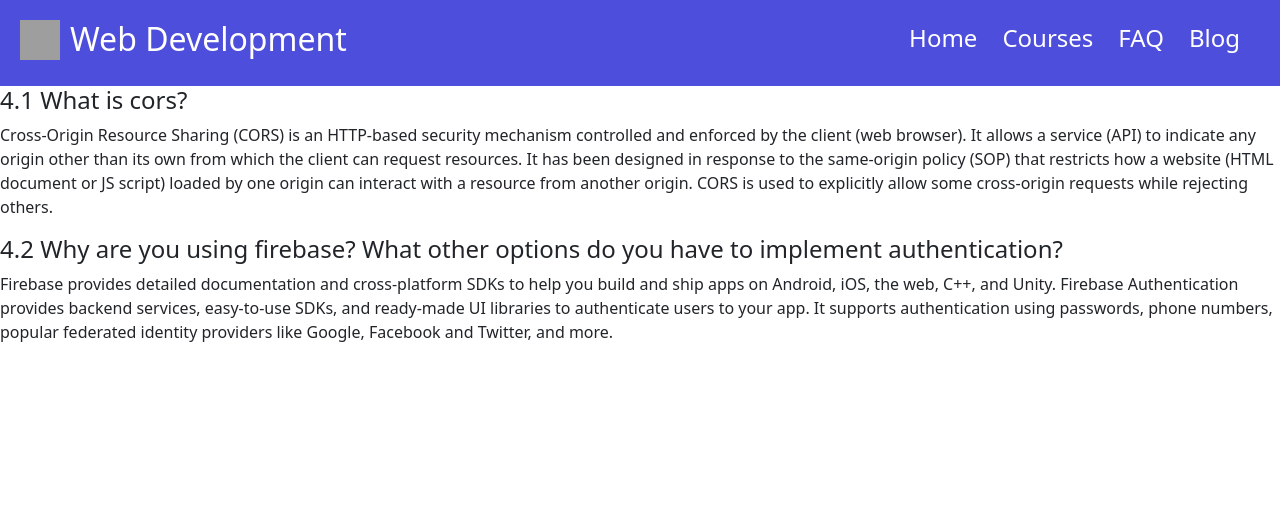
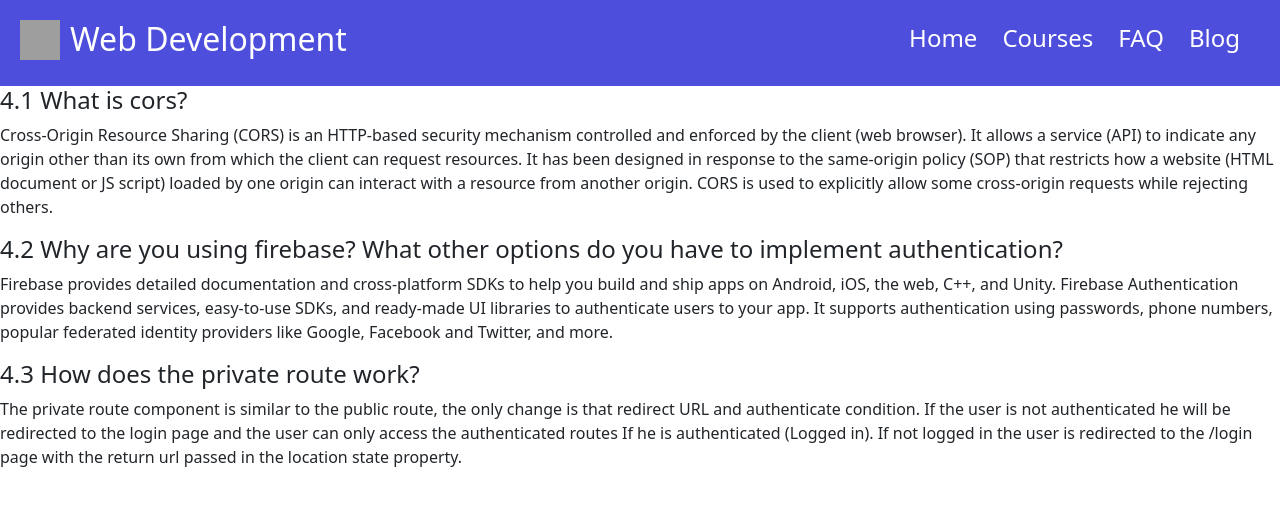
Before and after one commit to SharminAkter3/Learning-Platform-Client, a React (Create React App) app: page /blog in a window 1280 px wide. Shown: the top 506 px of the page. Built offline with nearby package versions, Linux system fonts and the light colour scheme; grey boxes are pictures that could not be loaded.

Commit message:
added-third-question

```diff
--- a/src/Pages/Blog/Blog.js
+++ b/src/Pages/Blog/Blog.js
@@ -9,11 +9,11 @@ const Blog = () => {
             <h4>4.2 Why are you using firebase? What other options do you have to implement authentication? </h4>
             <p> Firebase provides detailed documentation and cross-platform SDKs to help you build and ship apps on Android, iOS, the web, C++, and Unity. Firebase Authentication provides backend services, easy-to-use SDKs, and ready-made UI libraries to authenticate users to your app. It supports authentication using passwords, phone numbers, popular federated identity providers like Google, Facebook and Twitter, and more. </p>
 
-            {/* <h4>4.3 How does the private route work?</h4>
+            <h4>4.3 How does the private route work?</h4>
             <p>The private route component is similar to the public route, the only change is that redirect URL and authenticate condition. If the user is not authenticated he will be redirected to the login page and the user can only access the authenticated routes If he is authenticated (Logged in).  If not logged in the user is redirected to the /login page with the return url passed in the location state property.</p>
-
+            {/*
             <h4>4.4 What is Node? How does Node work?</h4>
-            <p> A node is a point of intersection/connection within a data communication network. In an environment where all devices are accessible through the network, these devices are all considered nodes. The individual definition of each node depends on the type of network it refers to. It is a used as backend service where javascript works on the server-side of the application. This way javascript is used on both frontend and backend. Node. js runs on chrome v8 engine which converts javascript code into machine code, it is highly scalable, lightweight, fast, and data-intensive.</p>  */}
+            <p> A node is a point of intersection/connection within a data communication network. In an environment where all devices are accessible through the network, these devices are all considered nodes. The individual definition of each node depends on the type of network it refers to. It is a used as backend service where javascript works on the server-side of the application. This way javascript is used on both frontend and backend. Node. js runs on chrome v8 engine which converts javascript code into machine code, it is highly scalable, lightweight, fast, and data-intensive.</p>   */}
         </div>
 
     );
```
